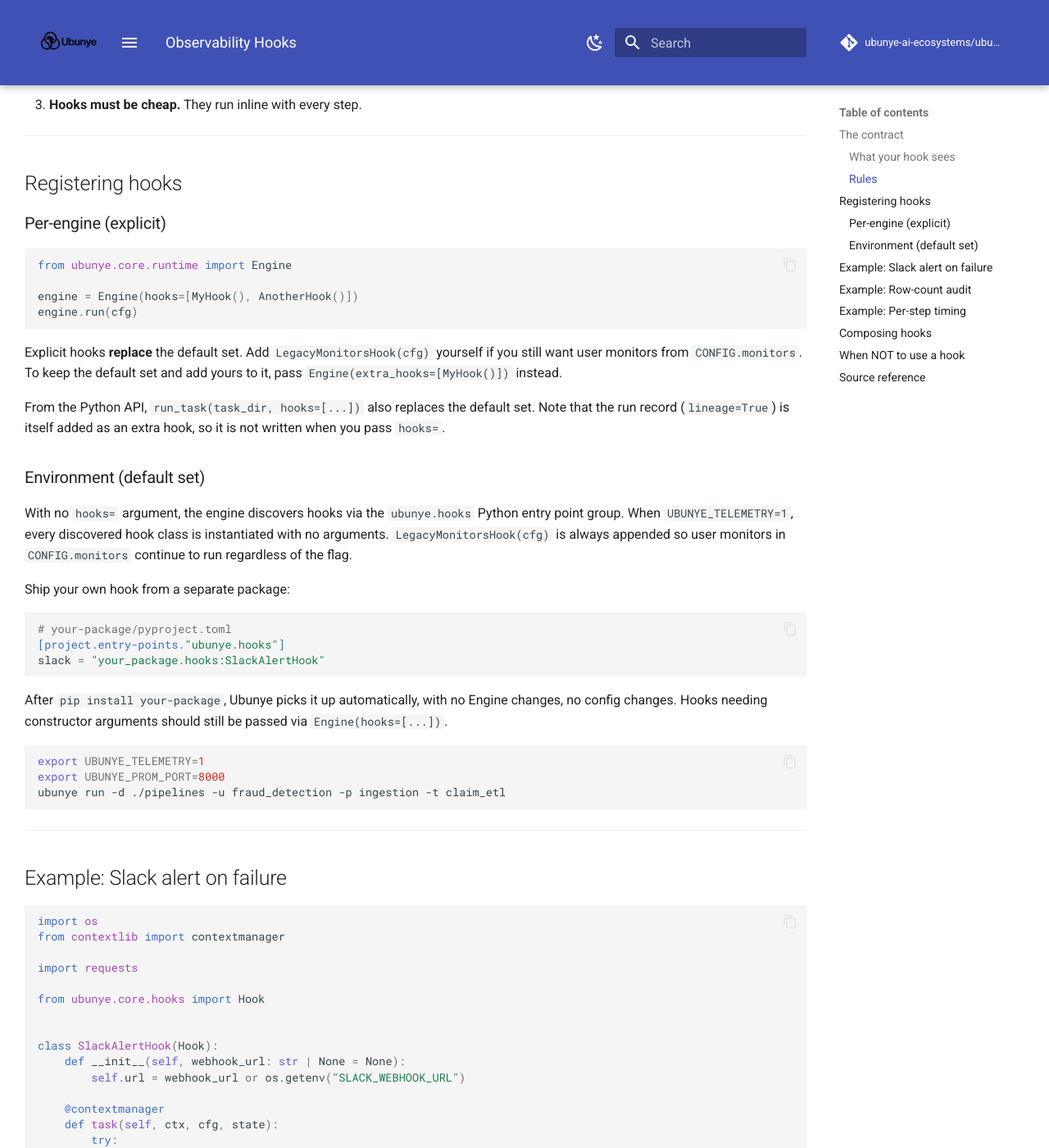
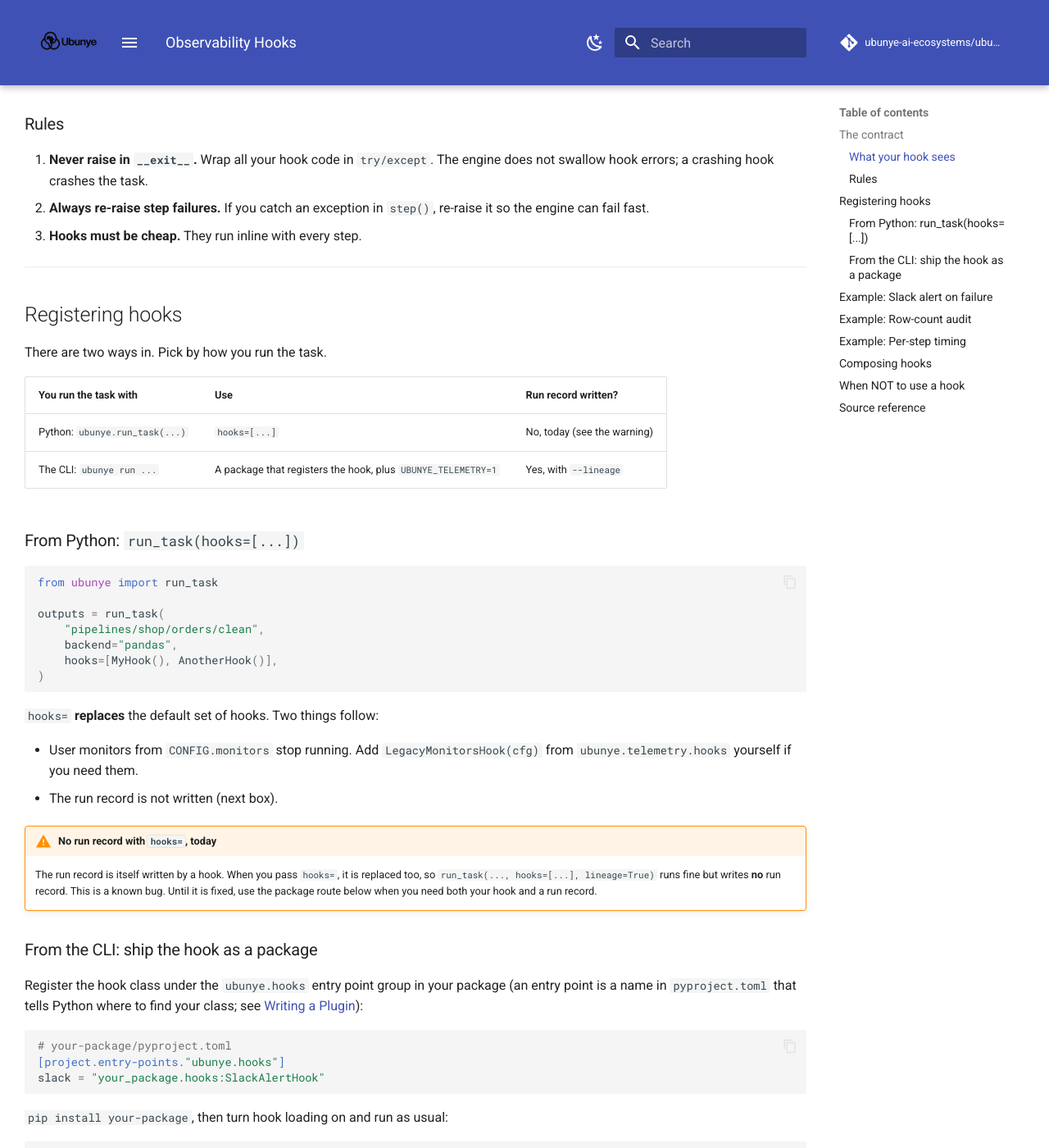
Before and after one commit to ubunye-ai-ecosystems/ubunye_engine, an MkDocs documentation site: the page built from docs/patterns/hooks.md, in a window 1280 px wide and 1400 px high, scrolled down 1350 px. Shown: the whole window at 82% size. Built offline with MkDocs 1.6.1 and Material for MkDocs 9.7.7, drawn with Linux system fonts in a browser that asks for light colours; comment, search, counter and statistics services are not loaded; some of the changed text lies outside the part shown.

Commit message:
docs(hooks): lead with run_task(hooks=) and the entry point route; warn no run record today
Co-Authored-By: Claude Opus 5.5 <noreply@anthropic.com>

````diff
--- a/docs/patterns/hooks.md
+++ b/docs/patterns/hooks.md
@@ -1,11 +1,18 @@
 # Hooks: Observing Task Runs
 
-Hooks let you watch a task run without changing Engine code. Every task and
-every step (Reader / Transform / Writer) is wrapped in a hook context
-manager, so you see the start, the end, and any exception that escaped.
+For anyone who wants to log, time, alert on or audit a task run without
+changing the task or the engine.
 
-Use hooks to add logging, metrics, tracing, alerts, audit records, drift
-checks: anything that observes but does not change the pipeline.
+- **The problem:** you want to know when a task starts, ends or fails, and how
+  long each step took, but you don't want that code inside every task.
+- **When to use it:** logging, metrics, tracing, alerts, audit records, drift
+  checks: anything that watches a run but does not change it.
+- **The one command:** `run_task("pipelines/shop/orders/clean", hooks=[MyHook()])`
+  from Python, or ship the hook as a package and set `UBUNYE_TELEMETRY=1` so
+  `ubunye run` loads it.
+
+Every task, and every step in it (each read, the transform, each write), is
+wrapped in a hook. Your hook sees the start, the end, and any error that escaped.
 
 ---
 
@@ -45,7 +52,7 @@ Both methods are optional: inherit from `Hook` and only override what you need.
 | `ctx` | `EngineContext` | `run_id`, `task_name`, `profile` |
 | `cfg` | `dict` | Full resolved task config |
 | `state` | `dict` | Shared scratchpad. On task exit, `state["outputs"]` holds the outputs map (success only). |
-| `name` | `str` | Step name, e.g. `"Reader:hive"`, `"Transform:noop"`, `"Writer:s3"` |
+| `name` | `str` | Step name, e.g. `"Reader:s3"`, `"Transform:_ubunye_user_task"` (your `transformations.py`), `"Writer:s3"` |
 | `meta` | `dict \| None` | Step-specific metadata, e.g. `{"input": "claims_raw"}` |
 
 ### Rules
@@ -60,32 +67,42 @@ Both methods are optional: inherit from `Hook` and only override what you need.
 
 ## Registering hooks
 
-### Per-engine (explicit)
+There are two ways in. Pick by how you run the task.
+
+| You run the task with | Use | Run record written? |
+|---|---|---|
+| Python: `ubunye.run_task(...)` | `hooks=[...]` | No, today (see the warning) |
+| The CLI: `ubunye run ...` | A package that registers the hook, plus `UBUNYE_TELEMETRY=1` | Yes, with `--lineage` |
+
+### From Python: `run_task(hooks=[...])`
 
 ```python
-from ubunye.core.runtime import Engine
+from ubunye import run_task
 
-engine = Engine(hooks=[MyHook(), AnotherHook()])
-engine.run(cfg)
+outputs = run_task(
+    "pipelines/shop/orders/clean",
+    backend="pandas",
+    hooks=[MyHook(), AnotherHook()],
+)
 ```
 
-Explicit hooks **replace** the default set. Add `LegacyMonitorsHook(cfg)`
-yourself if you still want user monitors from `CONFIG.monitors`. To keep the
-default set and add yours to it, pass `Engine(extra_hooks=[MyHook()])` instead.
+`hooks=` **replaces** the default set of hooks. Two things follow:
 
-From the Python API, `run_task(task_dir, hooks=[...])` also replaces the
-default set. Note that the run record (`lineage=True`) is itself added as an
-extra hook, so it is not written when you pass `hooks=`.
+- User monitors from `CONFIG.monitors` stop running. Add
+  `LegacyMonitorsHook(cfg)` from `ubunye.telemetry.hooks` yourself if you need them.
+- The run record is not written (next box).
 
-### Environment (default set)
+!!! warning "No run record with `hooks=`, today"
+    The run record is itself written by a hook. When you pass `hooks=`, it is
+    replaced too, so `run_task(..., hooks=[...], lineage=True)` runs fine but
+    writes **no** run record. This is a known bug. Until it is fixed, use the
+    package route below when you need both your hook and a run record.
 
-With no `hooks=` argument, the engine discovers hooks via the
-`ubunye.hooks` Python entry point group. When `UBUNYE_TELEMETRY=1`,
-every discovered hook class is instantiated with no arguments.
-`LegacyMonitorsHook(cfg)` is always appended so user monitors in
-`CONFIG.monitors` continue to run regardless of the flag.
+### From the CLI: ship the hook as a package
 
-Ship your own hook from a separate package:
+Register the hook class under the `ubunye.hooks` entry point group in your
+package (an entry point is a name in `pyproject.toml` that tells Python where
+to find your class; see [Writing a Plugin](../connectors/plugin_guide.md)):
 
 ```toml
 # your-package/pyproject.toml
@@ -93,15 +110,29 @@ Ship your own hook from a separate package:
 slack = "your_package.hooks:SlackAlertHook"
 ```
 
-After `pip install your-package`, Ubunye picks it up automatically, with no
-Engine changes, no config changes. Hooks needing constructor arguments
-should still be passed via `Engine(hooks=[...])`.
+`pip install your-package`, then turn hook loading on and run as usual:
 
 ```bash
 export UBUNYE_TELEMETRY=1
-export UBUNYE_PROM_PORT=8000
-ubunye run -d ./pipelines -u fraud_detection -p ingestion -t claim_etl
+ubunye run -d ./pipelines -u fraud_detection -p ingestion -t claim_etl --lineage
 ```
+
+- Entry point hooks load **only** when `UBUNYE_TELEMETRY` is set (to `1`, or
+  any value other than `0`, `false`, `no`, `off` or empty). Without it they are
+  ignored. No engine or config changes are needed.
+- Each class is built with no arguments, so read settings from environment
+  variables (as `SlackAlertHook` below does with `SLACK_WEBHOOK_URL`). A hook
+  that needs arguments goes through `run_task(hooks=[...])`.
+- These hooks are added to the default set, so `CONFIG.monitors` still runs and
+  `--lineage` still writes the run record.
+- The built-in Prometheus hook reads `UBUNYE_PROM_PORT` (for example `8000`) to
+  serve its metrics.
+
+??? note "Under the hood: the `Engine` class"
+    `run_task` builds an `Engine` from `ubunye.core.runtime`. `Engine(hooks=[...])`
+    replaces the default set; `Engine(extra_hooks=[...])` adds to it. `Engine.run(cfg)`
+    takes an already rendered config dict and runs config transforms, not your
+    `transformations.py`, so it is not the way to run a task. Use `run_task`.
 
 ---
 
@@ -140,9 +171,10 @@ class SlackAlertHook(Hook):
 Wire it in:
 
 ```python
-engine = Engine(hooks=[SlackAlertHook()])
-engine.run(cfg)
+run_task("pipelines/shop/orders/clean", hooks=[SlackAlertHook()])
 ```
+
+Or register it as an entry point (above) so every `ubunye run` uses it.
 
 ---
 
@@ -193,19 +225,29 @@ class TimingHook(Hook):
             print(f"[{ctx.run_id[:8]}] {name} took {dur:.2f}s")
 ```
 
-Output during a run:
+Run it on a task that reads one CSV and writes one Parquet file:
+
+```python
+from ubunye import run_task
+
+run_task("shop/orders/clean", backend="pandas", hooks=[TimingHook()])
+```
+
+What success looks like:
 
 ```
-[5b3f91aa] Reader:hive took 0.42s
-[5b3f91aa] Transform:noop took 0.01s
-[5b3f91aa] Writer:s3 took 1.37s
+[018d570d] Reader:s3 took 0.26s
+[018d570d] Transform:_ubunye_user_task took 0.00s
+[018d570d] Writer:s3 took 0.01s
 ```
+
+`Transform:_ubunye_user_task` is your task's `transformations.py`.
 
 ---
 
 ## Composing hooks
 
-`HookChain` combines multiple hooks. Engine uses it internally, but you can
+`HookChain` combines multiple hooks. The engine uses it internally, but you can
 use it yourself for complex setups:
 
 ```python
@@ -216,7 +258,7 @@ chain = HookChain([EventLoggerHook(), PrometheusHook(), MyHook()])
 ```
 
 - **Enter order**: as listed.
-- **Exit order**: reverse (LIFO), so outermost hook sees inner hooks' work.
+- **Exit order**: reverse (last in, first out), so the outermost hook sees inner hooks' work.
 - **Broken hooks**: if one raises on `__enter__`, the others still run.
 
 ---
@@ -237,11 +279,12 @@ If you need to change pipeline behavior, write a plugin
 
 ## Source reference
 
-| File | What it contains |
-|---|---|
-| `ubunye/core/hooks.py` | `Hook` base class, `HookChain` multiplexer |
-| `ubunye/telemetry/hooks/events.py` | JSON event logger hook |
-| `ubunye/telemetry/hooks/otel.py` | OpenTelemetry spans and metrics ([OpenTelemetry](opentelemetry.md)) |
-| `ubunye/telemetry/hooks/prometheus.py` | Prometheus metrics |
-| `ubunye/telemetry/hooks/monitors.py` | Legacy `CONFIG.monitors` bridge |
-| `tests/unit/test_hooks.py` | Reference tests: recording hook, failure propagation, dry-run |
+??? note "Under the hood: where the code lives"
+    | File | What it contains |
+    |---|---|
+    | `ubunye/core/hooks.py` | `Hook` base class, `HookChain` multiplexer |
+    | `ubunye/telemetry/hooks/events.py` | JSON event logger hook |
+    | `ubunye/telemetry/hooks/otel.py` | OpenTelemetry spans and metrics ([OpenTelemetry](opentelemetry.md)) |
+    | `ubunye/telemetry/hooks/prometheus.py` | Prometheus metrics |
+    | `ubunye/telemetry/hooks/monitors.py` | Legacy `CONFIG.monitors` bridge |
+    | `tests/unit/test_hooks.py` | Reference tests: recording hook, failure propagation, dry-run |
````
Also changed, not shown: docs/patterns/opentelemetry.md (+17 -6 lines).
